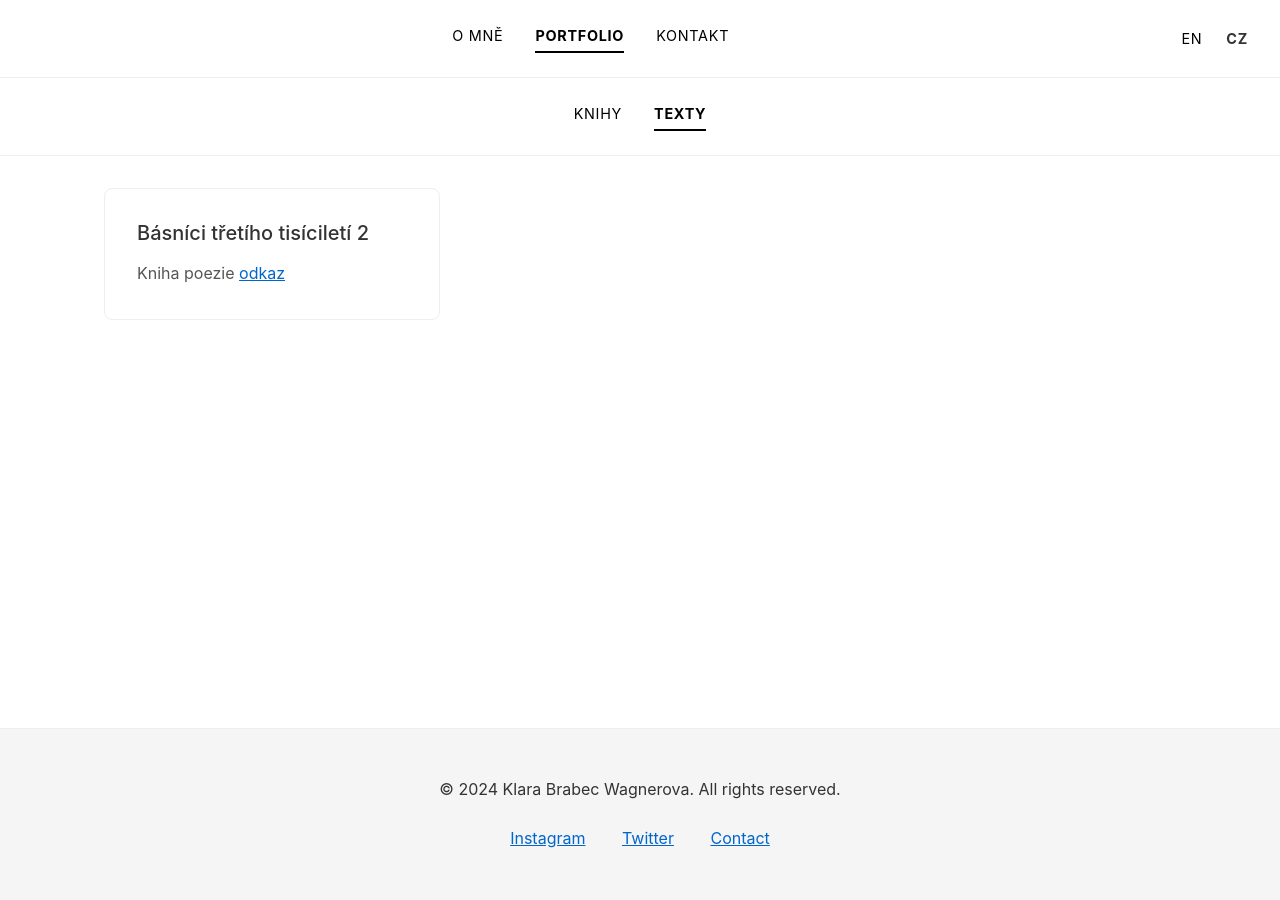
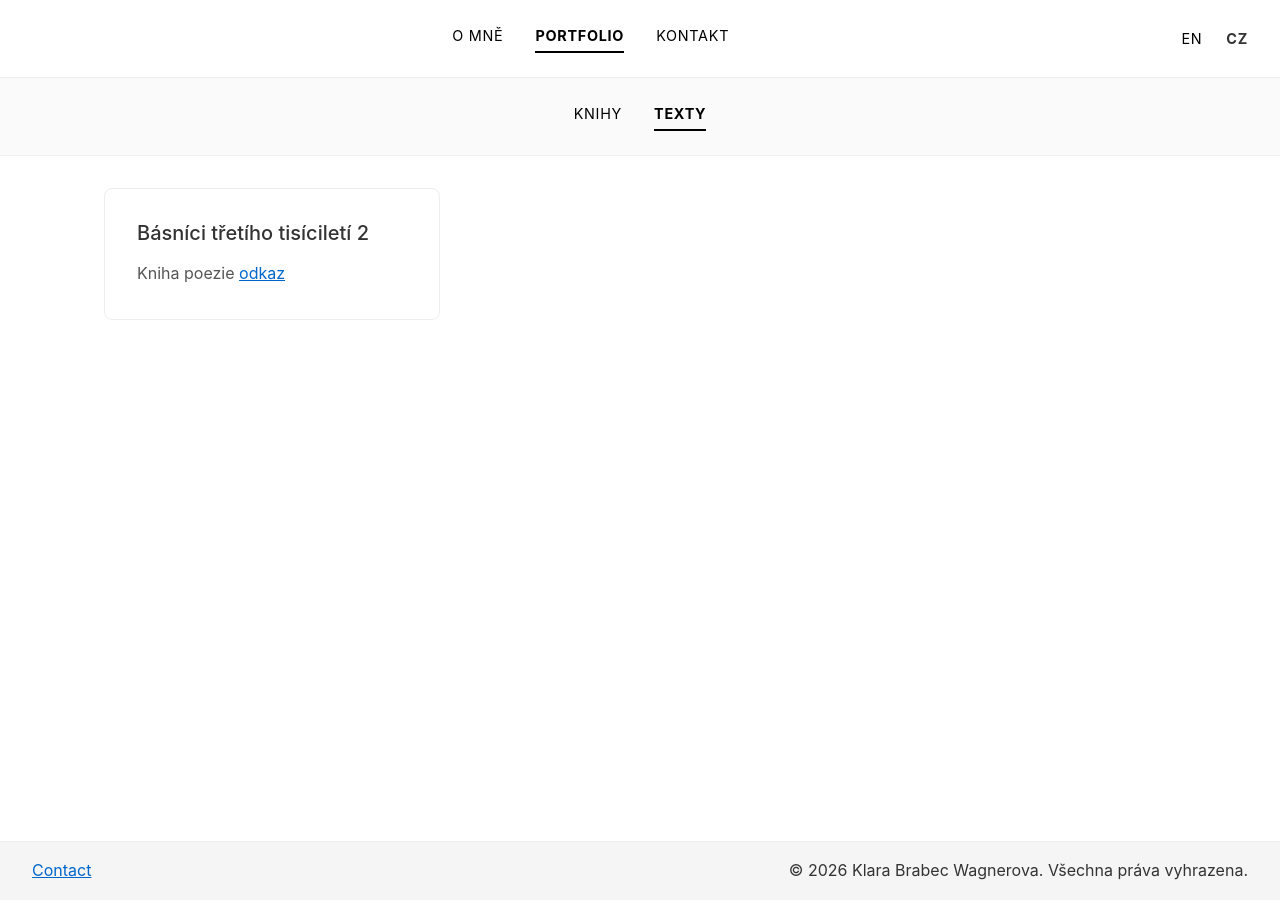
Before and after one commit to 1-bit-Barbecue/klaras-website, a Jekyll site: the page built from cz/portfolio-poems.md, in a window 1280 px wide. Built offline with Jekyll 4.4.1, drawn with Linux system fonts in a browser that asks for light colours.

Commit message:
Footer formatting

```diff
--- a/_includes/footer.html
+++ b/_includes/footer.html
@@ -1,8 +1,10 @@
 <footer>
-    <p>&copy; 2024 Klara Brabec Wagnerova. All rights reserved.</p>
-    <div class="social-links">
-    <a href="#">Instagram</a>
-    <a href="#">Twitter</a>
-    <a href="{{ site.baseurl }}/{{ page.language}}/contact.html">Contact</a>
+    <div class="footer-content">
+        <div>
+            <a href="{{ site.baseurl }}/{{ page.language}}/contact.html">Contact</a>
+        </div>
+        <div>
+            {{site.data.footer[page.language].copyright}}
+        </div>
     </div>
 </footer>
--- a/_includes/navigation.html
+++ b/_includes/navigation.html
@@ -1,4 +1,4 @@
-<nav>
+<nav class="main-nav">
   <div class="nav-menu">
     {% for item in site.data.navigation[page.language] %}
       {% if item.name contains 'Portfolio' %}
@@ -19,7 +19,7 @@
   </div>
 </nav>
 {% if page.layout contains 'portfolio' %}
-<nav>
+<nav class="portfolio-nav">
   <div class="nav-menu">
     {% for item in site.data.portfolio[page.language] %}
       <a href="{{ site.baseurl }}/{{ page.language}}{{ item.link }}"{% if page.url contains item.link %} class="current"{% endif %}>{{ item.name }}</a>
--- a/_sass/main.scss
+++ b/_sass/main.scss
@@ -79,14 +79,15 @@
 
 footer {
   background-color: #f5f5f5;
-  padding: 3rem 2rem;
+  padding: 1rem 2rem;
   text-align: center;
   border-top: 1px solid #eee;
   margin-top: 4rem;
 }
 
-footer a {
-  margin: 0 1rem;
+.footer-content {
+  display: flex;
+  justify-content: space-between;
 }
 
 /* Responsive */
--- a/_sass/nav.scss
+++ b/_sass/nav.scss
@@ -6,6 +6,8 @@
   padding: 1.5rem 2rem;
   border-bottom: 1px solid #eee;
   max-width: 100%;
+  position: sticky;
+  top: 0;
 }
 
 .nav-menu {
@@ -46,3 +48,13 @@
   border-bottom: 2px solid #000;
   padding-bottom: 0.25rem;
 }
+
+.main-nav {
+  z-index: 100;
+  background-color: #fff;
+}
+
+.portfolio-nav {
+  z-index: 101;
+  background-color: #fafafa;
+}
```
